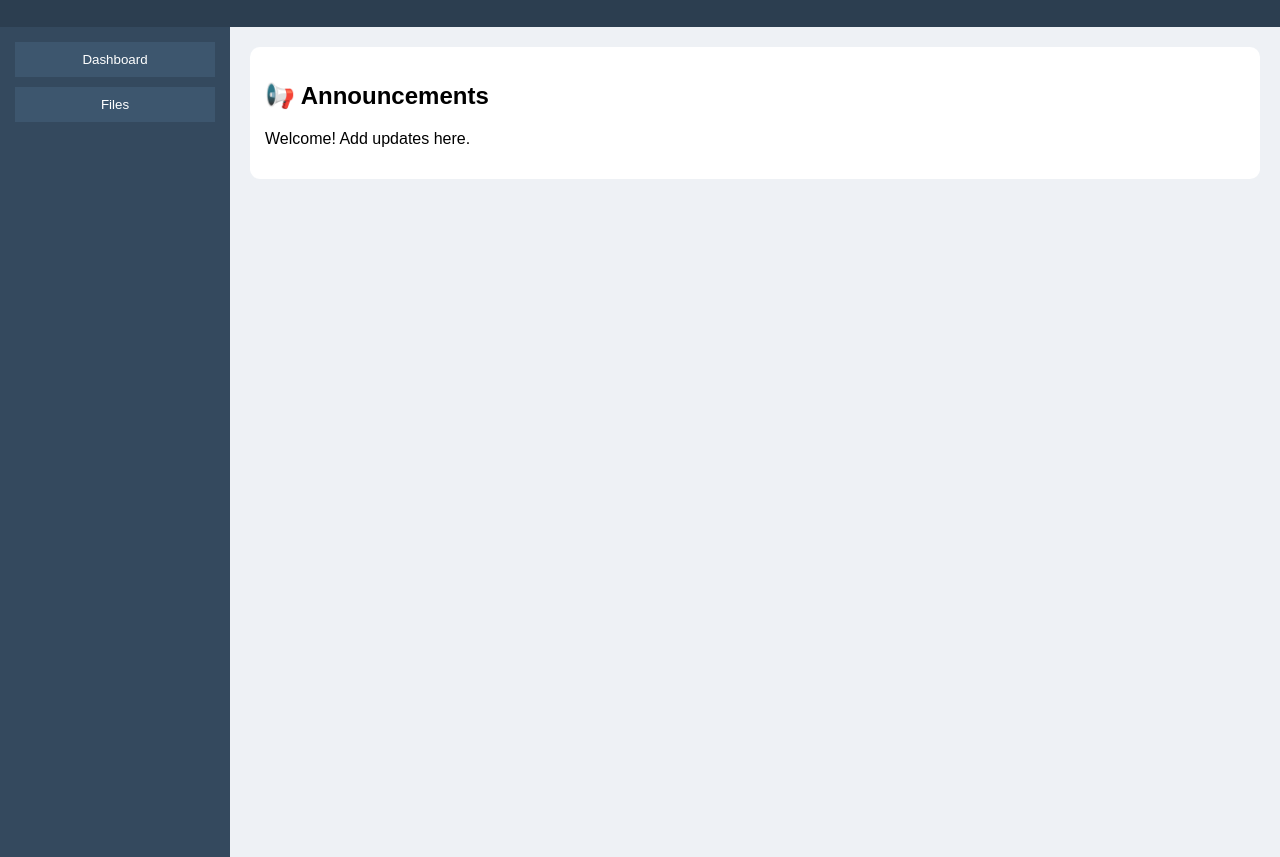
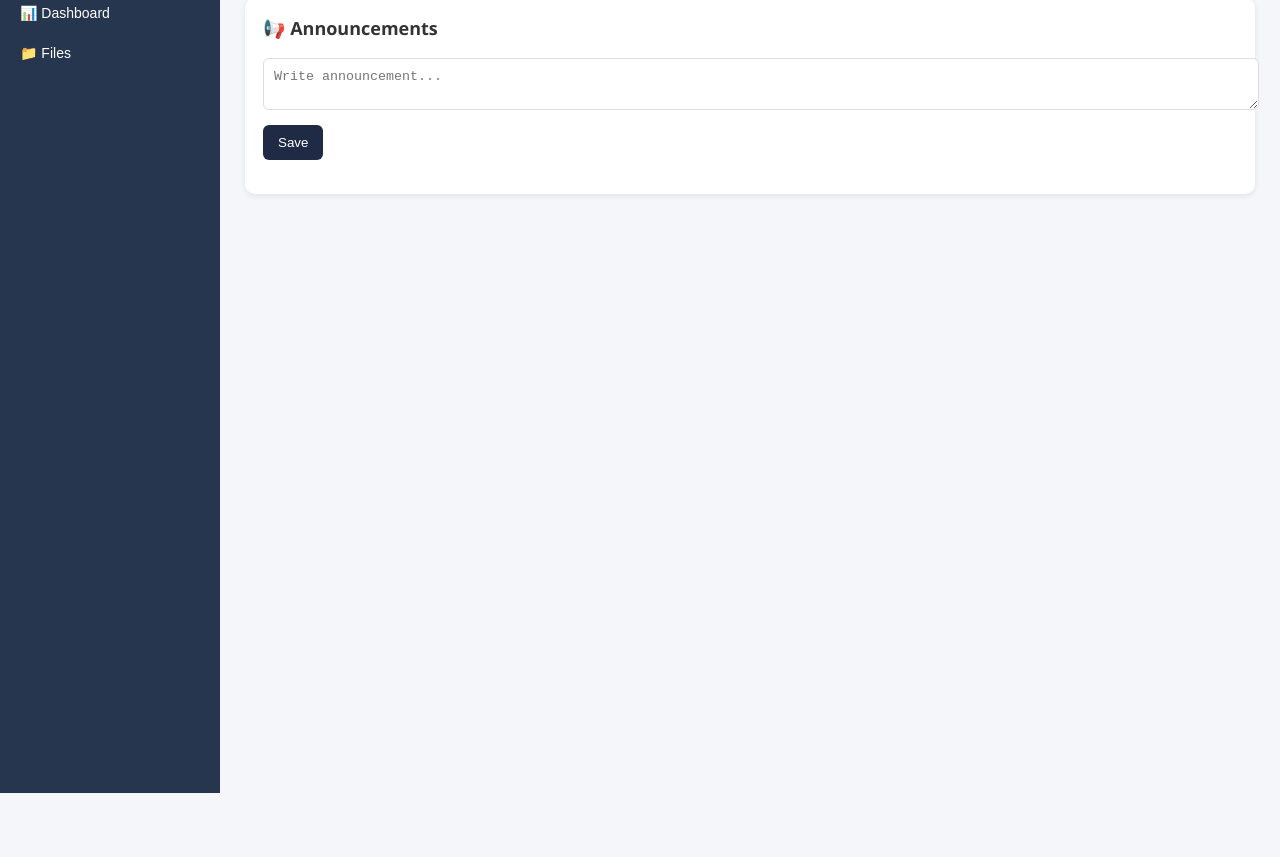
Before and after one commit to DCC-2026/dcc-intranet, a plain HTML site: page index.html in a window 1280 px wide. Shown: the part 84-941 px from the top of the page. After the commit the page ends 877 px from the top, so only its background shows below. Drawn offline with Linux system fonts and the light colour scheme.

Commit message:
Update index.html

```diff
--- a/index.html
+++ b/index.html
@@ -1,56 +1,196 @@
 <!DOCTYPE html>
-<html>
+<html lang="en">
 <head>
+<meta charset="UTF-8">
 <title>Company Intranet</title>
+
 <style>
-    body { font-family: Arial; margin: 0; background:#eef1f5; }
-    header { background:#2c3e50; color:white; padding:15px; text-align:center; }
-    .container { display:flex; }
-    .sidebar { width:200px; background:#34495e; color:white; padding:15px; height:100vh; }
-    .sidebar button { width:100%; margin-bottom:10px; padding:10px; border:none; background:#3d566e; color:white; cursor:pointer; }
-    .content { flex:1; padding:20px; }
-    .box { background:white; padding:15px; border-radius:10px; margin-bottom:20px; }
+  body {
+    margin: 0;
+    font-family: "Segoe UI", Arial, sans-serif;
+    background: #f4f6f9;
+    color: #333;
+  }
+
+  /* HEADER */
+  .header {
+    background: #1f2a44;
+    color: white;
+    padding: 15px 25px;
+    font-size: 20px;
+    font-weight: bold;
+  }
+
+  /* LAYOUT */
+  .container {
+    display: flex;
+  }
+
+  /* SIDEBAR */
+  .sidebar {
+    width: 220px;
+    background: #27364f;
+    height: 100vh;
+    padding-top: 20px;
+  }
+
+  .sidebar button {
+    width: 100%;
+    padding: 12px;
+    border: none;
+    background: transparent;
+    color: white;
+    text-align: left;
+    padding-left: 20px;
+    cursor: pointer;
+    font-size: 14px;
+  }
+
+  .sidebar button:hover {
+    background: #3a4d70;
+  }
+
+  /* MAIN */
+  .main {
+    flex: 1;
+    padding: 25px;
+  }
+
+  /* CARDS */
+  .card {
+    background: white;
+    padding: 18px;
+    border-radius: 10px;
+    margin-bottom: 15px;
+    box-shadow: 0 2px 6px rgba(0,0,0,0.08);
+  }
+
+  .title {
+    font-size: 18px;
+    margin-bottom: 10px;
+    font-weight: 600;
+  }
+
+  input, textarea {
+    width: 100%;
+    padding: 10px;
+    margin-top: 8px;
+    border: 1px solid #ddd;
+    border-radius: 6px;
+  }
+
+  button.action {
+    margin-top: 10px;
+    padding: 10px 15px;
+    background: #1f2a44;
+    color: white;
+    border: none;
+    border-radius: 6px;
+    cursor: pointer;
+  }
+
+  button.action:hover {
+    background: #324566;
+  }
+
+  a {
+    text-decoration: none;
+    color: #1f2a44;
+  }
+
 </style>
 </head>
 
 <body>
 
-<header>
-  <h1>🏢 Company Intranet</h1>
-</header>
+<div class="header">
+🏢 Company Intranet System
+</div>
 
 <div class="container">
 
+  <!-- SIDEBAR -->
   <div class="sidebar">
-  <button onclick="show('dashboard')">Dashboard</button>
-  <button onclick="show('files')">Files</button>
+    <button onclick="show('dashboard')">📊 Dashboard</button>
+    <button onclick="show('files')">📁 Files</button>
   </div>
 
-<div class="content">
+  <!-- MAIN CONTENT -->
+  <div class="main">
 
-<div id="dashboard" class="page">
-  <div class="box">
-    <h2>📢 Announcements</h2>
-    <p>Welcome! Add updates here.</p>
-  </div>
+    <!-- DASHBOARD -->
+    <div id="dashboard">
+
+      <div class="card">
+        <div class="title">📢 Announcements</div>
+        <textarea id="announcement" placeholder="Write announcement..."></textarea>
+        <button class="action" onclick="saveAnnouncement()">Save</button>
+        <p id="output"></p>
       </div>
 
-<div id="files" class="page" style="display:none;">
-  <div class="box">
-    <h2>📁 Files</h2>
-    <ul>
-      <li><a href="files/sample.pdf" target="_blank">Sample File</a></li>
-    </ul>
     </div>
+
+    <!-- FILES -->
+    <div id="files" style="display:none;">
+
+      <div class="card">
+        <div class="title">📁 Upload File</div>
+        <input type="file" id="fileInput">
+        <button class="action" onclick="addFile()">Upload</button>
+      </div>
+
+      <div class="card">
+        <div class="title">📂 File List</div>
+        <ul id="fileList"></ul>
+      </div>
+
     </div>
 
   </div>
 </div>
 
 <script>
+let files = [];
+
 function show(page){
-  document.querySelectorAll('.page').forEach(p=>p.style.display='none');
-  document.getElementById(page).style.display='block';
+  document.getElementById("dashboard").style.display = "none";
+  document.getElementById("files").style.display = "none";
+  document.getElementById(page).style.display = "block";
+}
+
+function saveAnnouncement(){
+  const text = document.getElementById("announcement").value;
+  document.getElementById("output").innerText = "Saved: " + text;
+}
+
+function addFile(){
+  const input = document.getElementById("fileInput");
+  const file = input.files[0];
+
+  if(!file){
+    alert("Select a file first");
+    return;
+  }
+
+  files.push(file);
+  renderFiles();
+}
+
+function renderFiles(){
+  const list = document.getElementById("fileList");
+  list.innerHTML = "";
+
+  files.forEach(f => {
+    const li = document.createElement("li");
+
+    const url = URL.createObjectURL(f);
+
+    li.innerHTML = `
+      📄 <a href="${url}" download="${f.name}">${f.name}</a>
+    `;
+
+    list.appendChild(li);
+  });
 }
 </script>
 
```
Lines whose indentation alone changed are shown as unchanged.
